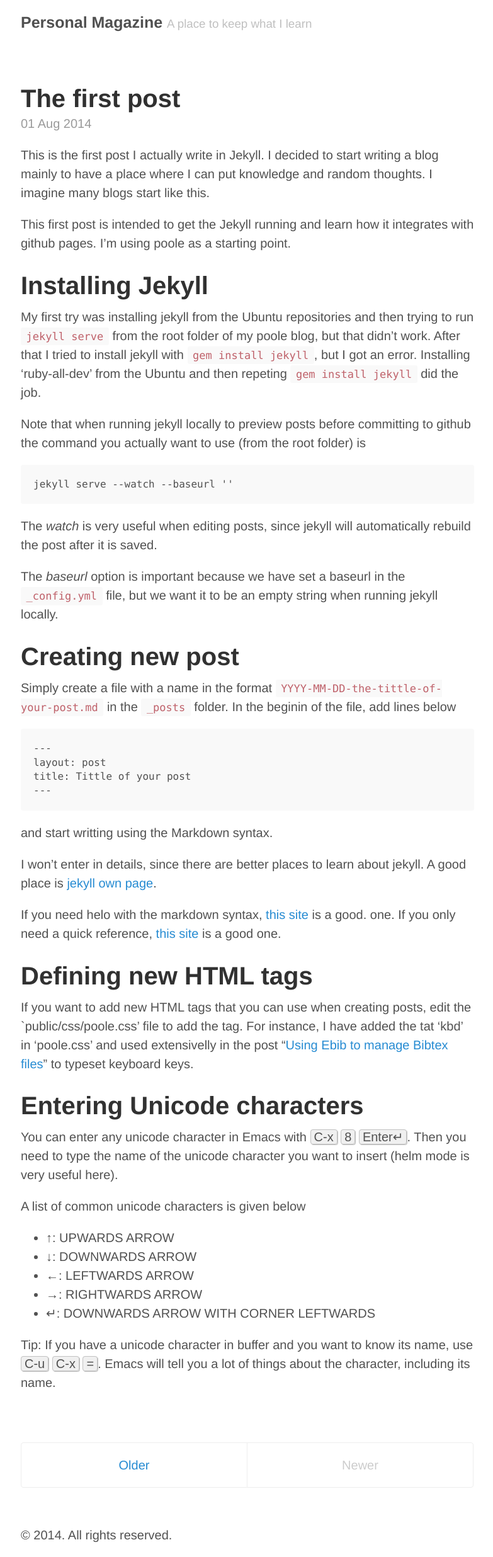
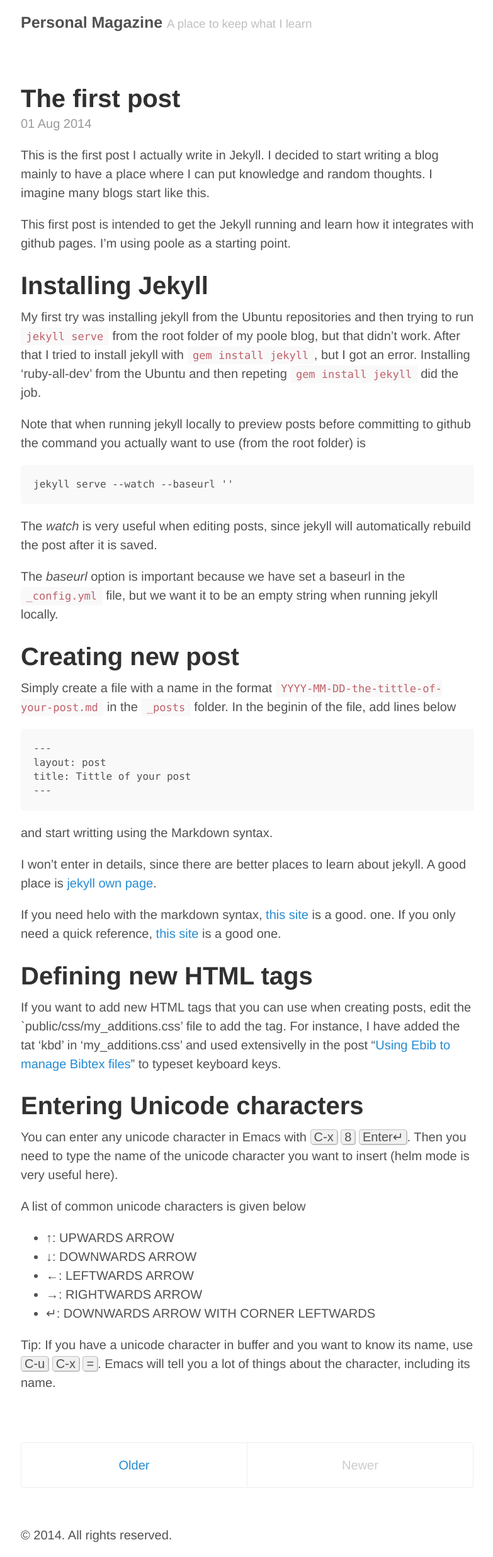
Before and after one commit to darcamo/darcamo.github.com, a Jekyll site: the page built from index.html, in a window 1280 px wide. Shown: the whole page at 63% size, without its empty margins (247-1030 px from the left). Built offline with Jekyll 4.4.1, drawn with Linux system fonts in a browser that asks for light colours; Markdown is read by kramdown in place of the engine named in the settings; the list of posts is cut into pages by our own code.

Commit message:
Move the kbd tag definition to my_additions.css
It was previously in the poole.css file, but put new tags in a the new
my_additions.css file is better than changing the css file that comes
with poole.

```diff
--- a/_includes/head.html
+++ b/_includes/head.html
@@ -16,6 +16,7 @@
   <!-- CSS -->
   <link rel="stylesheet" href="{{ site.baseurl }}public/css/poole.css">
   <link rel="stylesheet" href="{{ site.baseurl }}public/css/syntax.css">
+  <link rel="stylesheet" href="{{ site.baseurl }}public/css/my_additions.css">
 
   <!-- Icons -->
   <link rel="apple-touch-icon-precomposed" sizes="144x144" href="{{ site.baseurl }}public/apple-touch-icon-precomposed.png">
--- a/_posts/2014-08-01-the-first-post.md
+++ b/_posts/2014-08-01-the-first-post.md
@@ -56,8 +56,8 @@ is a good one.
 # Defining new HTML tags #
 
 If you want to add new HTML tags that you can use when creating posts, edit
-the `public/css/poole.css' file to add the tag. For instance, I have added
-the tat 'kbd' in 'poole.css' and used extensivelly in the post
+the `public/css/my\_additions.css' file to add the tag. For instance, I have
+added the tat 'kbd' in 'my\_additions.css' and used extensivelly in the post
 "[Using Ebib to manage Bibtex files]({% post_url 2014-09-06-using-ebib %})"
 to typeset keyboard keys.
 
--- /dev/null
+++ b/public/css/my_additions.css
@@ -0,0 +1,17 @@
+
+/* Here I put any new CSS definitions which are not part of what came with
+poole
+
+Note that I have modified '_includes/head.html' to include this css
+file. */
+
+/* kbd tag definition stolen from http://ergoemacs.org/ */
+kbd {
+    padding-left:.25em;
+    padding-right:.25em;
+    font-family:sans-serif;
+    border:solid 1px #c2c2c2;
+    border-radius:4px;
+    background-color:#f0f0f0;
+    box-shadow:1px 1px silver
+}
--- a/public/css/poole.css
+++ b/public/css/poole.css
@@ -428,16 +428,3 @@ a.pagination-item:hover {
     border-bottom-right-radius: 4px;
   }
 }
-
-
-/* xxxxxxxxxx Added by Me xxxxxxxxxxxxxxxxxxxxxxxxxxxxxxxxxxxxxxxxxxxxxx */
-/* kbd tag definition stolen from http://ergoemacs.org/ */
-kbd {
-    padding-left:.25em;
-    padding-right:.25em;
-    font-family:sans-serif;
-    border:solid 1px #c2c2c2;
-    border-radius:4px;
-    background-color:#f0f0f0;
-    box-shadow:1px 1px silver
-}
```
